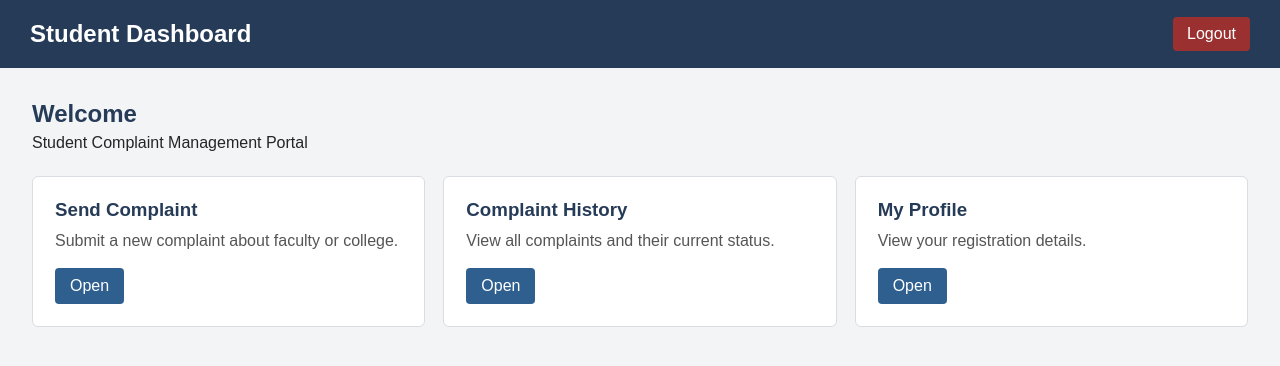
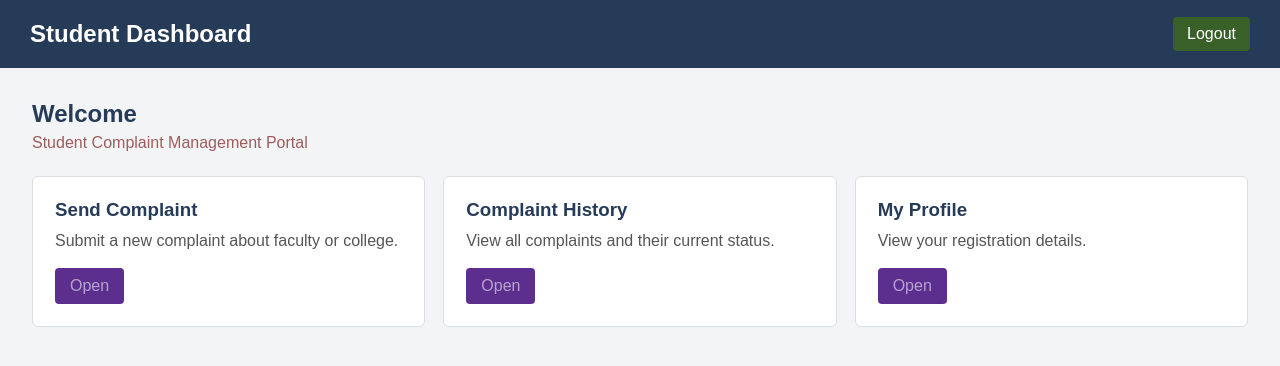
Before and after one commit to pip-DRGN0/demo, a Django app: template templates/student_home.html in a window 1280 px wide. Shown: the top 366 px of the page. Run offline with Django 5.2, Linux system fonts and the light colour scheme; the template is opened without the code that fills it, so the values that code supplies are empty.

Commit message:
css change

```diff
--- a/templates/student_home.html
+++ b/templates/student_home.html
@@ -6,10 +6,11 @@
     <style>
 
 *{box-sizing:border-box;margin:0;padding:0;font-family:Arial,sans-serif}
-body{background:#f3f4f6;color:#252525}
+body{background:#f3f4f6;color: #9d5d5d
+}
 .header{background:#263b57;color:#fff;display:flex;justify-content:space-between;align-items:center;padding:17px 30px}
 .header h1{font-size:24px;font-weight:600}
-.logout{text-decoration:none;background:#9b3030;color:#fff;padding:8px 14px;border-radius:4px}
+.logout{text-decoration:none;background: #396029;color:#fff;padding:8px 14px;border-radius:4px}
 .container{padding:32px}
 .welcome{margin-bottom:24px}
 .welcome h2{color:#263b57;margin-bottom:6px}
@@ -17,8 +18,9 @@ body{background:#f3f4f6;color:#252525}
 .card{background:#fff;border:1px solid #d9dde2;border-radius:6px;padding:22px;text-align:left}
 .card h3{color:#263b57;margin-bottom:8px}
 .card p{color:#555;margin-bottom:16px;line-height:1.45}
-.card a{text-decoration:none;background:#2f5f8f;color:#fff;padding:9px 15px;border-radius:4px;display:inline-block}
-.card a:hover{background:#254d75}
+.card a{text-decoration:none;background: #5c2f8f;color: rgb(255 255 255 / 0.56);padding:9px 15px;border-radius:4px;display:inline-block}
+.card a:hover{background: #25755d
+}
 
     </style>
 
```
